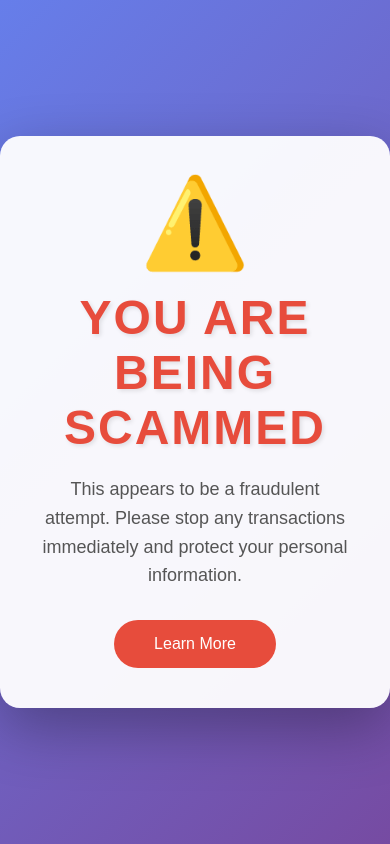
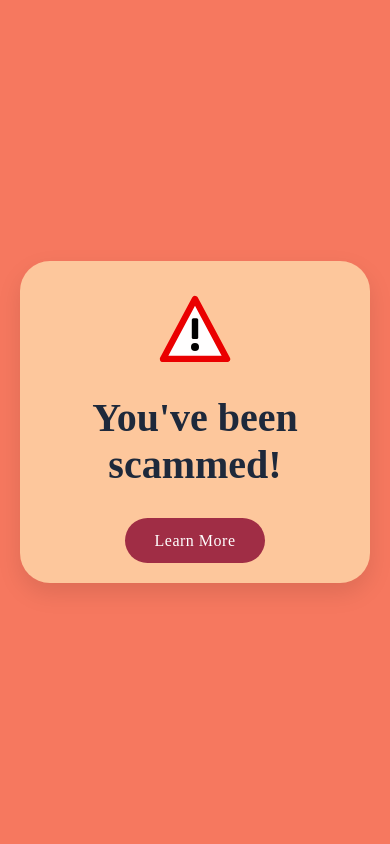
Before and after one commit to Dessmonddd/warning-page, a plain HTML site: page index.html in a window 390 px wide. Drawn offline with Linux system fonts and the light colour scheme.

Commit message:
Added alarm to bg sound effect and learn-more page

```diff
--- a/index.html
+++ b/index.html
@@ -4,110 +4,132 @@
 <head>
     <meta charset="UTF-8">
     <meta name="viewport" content="width=device-width, initial-scale=1.0">
-    <title>Warning</title>
+    <title>You've been scammed!</title>
+
+    <!-- Google Fonts for styling -->
+    <link rel="preconnect" href="https://fonts.googleapis.com">
+    <link rel="preconnect" href="https://fonts.gstatic.com" crossorigin>
+    <link href="https://fonts.googleapis.com/css2?family=Poppins:wght@500&display=swap" rel="stylesheet">
+
     <style>
-        * {
+        /* Basic reset and page setup */
+        body {
             margin: 0;
-            padding: 0;
+            padding: 20px;
             box-sizing: border-box;
-        }
-
-        body {
-            font-family: 'Arial', sans-serif;
-            background: linear-gradient(135deg, #667eea 0%, #764ba2 100%);
-            min-height: 100vh;
+            height: 100vh;
+            background-color: #f6785f;
+            /* Background color from the image */
             display: flex;
             justify-content: center;
             align-items: center;
-            overflow: hidden;
+            font-family: 'Poppins', sans-serif;
         }
 
-        .container {
+        /* The main container box */
+        .scam-container {
+            background-color: #fdc79c;
+            /* Container color from the image */
+            padding: 40px 50px;
+            border-radius: 30px;
             text-align: center;
-            padding: 40px;
-            background: rgba(255, 255, 255, 0.95);
-            border-radius: 20px;
-            box-shadow: 0 20px 60px rgba(0, 0, 0, 0.3);
-            max-width: 600px;
-            animation: slideIn 0.5s ease-out;
+            max-width: 90%;
+            width: 700px;
+            box-shadow: 0 10px 25px rgba(0, 0, 0, 0.1);
         }
 
-        @keyframes slideIn {
-            from {
-                transform: translateY(-50px);
-                opacity: 0;
+        /* Warning Icon (SVG) */
+        .warning-icon {
+            width: 100px;
+            height: auto;
+            margin-bottom: 15px;
+        }
+
+        /* Main headline text */
+        .scam-title {
+            font-family: 'Times New Roman', Times, serif;
+            color: #1e293b;
+            /* Dark text color from the image */
+            font-size: 3.5rem;
+            margin: 10px 0 25px 0;
+            padding-bottom: 15px;
+        }
+
+        /* "Learn More" button */
+        .learn-more-btn {
+            background-color: #a02d45;
+            /* Button color from the image */
+            color: white;
+            border: none;
+            padding: 16px 38px;
+            font-family: "Times New Roman", Times, serif;
+            font-size: 1.1rem;
+            font-weight: 500;
+            letter-spacing: 0.5px;
+            border-radius: 50px;
+            /* Fully rounded corners */
+            cursor: pointer;
+            transition: background-color 0.3s ease, transform 0.2s ease;
+            text-decoration: none;
+        }
+
+        /* Hover effect for the button */
+        .learn-more-btn:hover {
+            background-color: #8a3443;
+            transform: scale(1.05);
+        }
+
+        /* Responsive adjustments for smaller screens */
+        @media (max-width: 600px) {
+            .scam-title {
+                font-size: 2.5rem;
             }
 
-            to {
-                transform: translateY(0);
-                opacity: 1;
-            }
-        }
-
-        .warning-icon {
-            font-size: 80px;
-            margin-bottom: 20px;
-            animation: pulse 2s infinite;
-        }
-
-        @keyframes pulse {
-
-            0%,
-            100% {
-                transform: scale(1);
+            .scam-container {
+                padding: 30px 25px;
             }
 
-            50% {
-                transform: scale(1.1);
+            .warning-icon {
+                width: 80px;
             }
-        }
 
-        h1 {
-            color: #e74c3c;
-            font-size: 48px;
-            margin-bottom: 20px;
-            text-transform: uppercase;
-            letter-spacing: 2px;
-            text-shadow: 2px 2px 4px rgba(0, 0, 0, 0.1);
-        }
-
-        p {
-            color: #555;
-            font-size: 18px;
-            line-height: 1.6;
-            margin-bottom: 30px;
-        }
-
-        .btn {
-            background: #e74c3c;
-            color: white;
-            padding: 15px 40px;
-            border: none;
-            border-radius: 50px;
-            font-size: 16px;
-            cursor: pointer;
-            transition: all 0.3s ease;
-            text-decoration: none;
-            display: inline-block;
-        }
-
-        .btn:hover {
-            background: #c0392b;
-            transform: translateY(-2px);
-            box-shadow: 0 5px 15px rgba(231, 76, 60, 0.4);
+            .learn-more-btn {
+                padding: 14px 30px;
+                font-size: 1rem;
+            }
         }
     </style>
 </head>
 
 <body>
-    <div class="container">
-        <div class="warning-icon">⚠️</div>
-        <h1>You Are Being Scammed</h1>
-        <p>This appears to be a fraudulent attempt. Please stop any transactions immediately and protect your personal
-            information.</p>
-        <button class="btn" onclick="alert('Stay safe! Never share personal information with untrusted sources.')">Learn
-            More</button>
+
+    <!--
+      BACKGROUND MUSIC
+      - The `autoplay` attribute tries to play the music automatically.
+        Note: Many modern browsers block autoplay with sound until the user interacts with the page.
+      - The `loop` attribute makes the music repeat.
+      - The `hidden` attribute hides the player controls from the user.
+      - IMPORTANT: Replace "audio/music.mp3" with the correct path to your MP3 file.
+    -->
+    <audio src="alarm.mp3" autoplay loop hidden></audio>
+
+    <div class="scam-container">
+        <!-- Warning Icon - SVG allows it to scale perfectly and needs no extra files -->
+        <svg class="warning-icon" viewBox="0 0 100 88" xmlns="http://www.w3.org/2000/svg">
+            <!-- white fill triangle -->
+            <path d="M50 10 L90 85 H10 Z" fill="#fffefe"></path>
+            <!-- red border -->
+            <path d="M50 10 L90 85 H10 Z" fill="none" stroke="#ea0000" stroke-width="8" stroke-linejoin="round"></path>
+            <!-- exclamation mark -->
+            <rect x="46" y="34" width="8" height="26" rx="2" fill="#020202"></rect>
+            <circle cx="50" cy="70" r="5" fill="#020202"></circle>
+        </svg>
+
+        <h1 class="scam-title">You've been scammed!</h1>
+
+        <a href="learn-more.html" class="learn-more-btn">Learn More</a>
     </div>
+
 </body>
 
 </html>
```
Also changed, not shown: learn-more.html (added, +145 -0 lines), policeman.png (added), policewoman.png (added), 1 other file.
